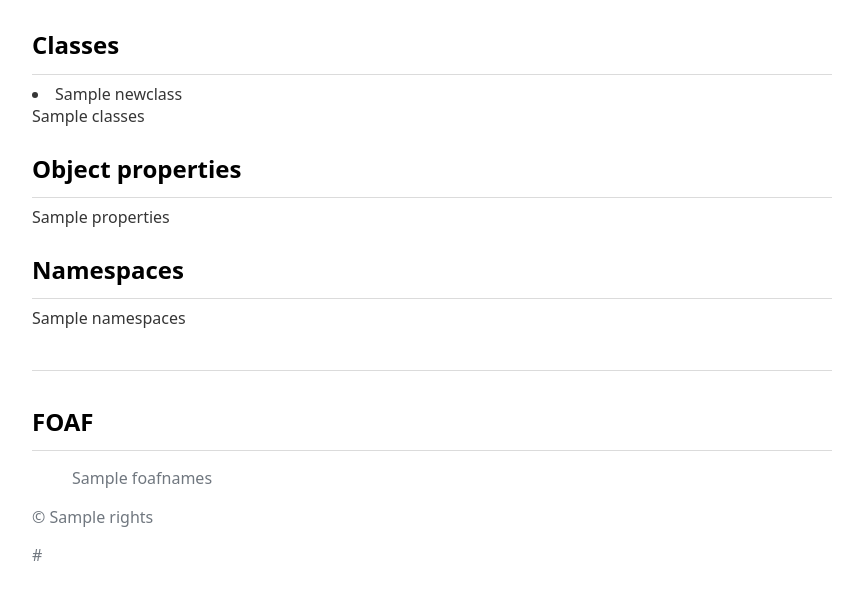
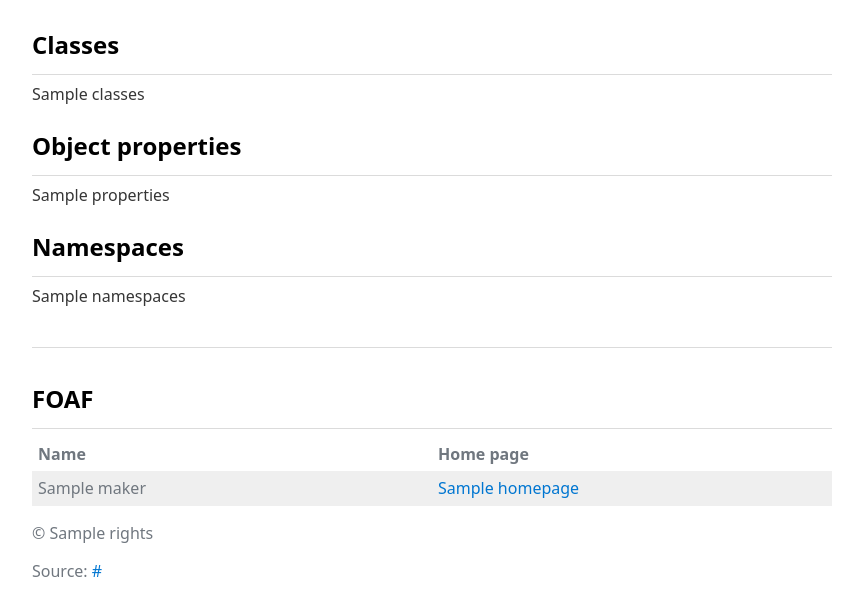
Before and after one commit to robertbrook/ttl2html, a Flask app: template templates/index.html in a window 1280 px wide. Shown: the part 467-1070 px from the top of the page, without its empty margins (208-1071 px from the left). Before the commit the page ends 1028 px from the top, so only its background shows below. Run offline with Flask 2, Linux system fonts and the light colour scheme; the template is opened without the code that fills it: most values are stand-ins (such as "Sample title", 1, 10 or a date in 2020); parts of the project's set-up code (start-up, migrations or seed data) failed here and were passed over.

Commit message:
FOAF hack

```diff
--- a/app.py
+++ b/app.py
@@ -1,101 +1,119 @@
 import os
 import rdflib
 import requests
+
 from rdflib.namespace import RDF, FOAF, OWL, RDFS, DCTERMS
 from string import Template
 from flask import Flask, escape, request, render_template
-app = Flask(__name__)
 from markupsafe import Markup
 
+app = Flask(__name__)
+app.jinja_options['extensions'].append('jinja2.ext.debug')
 
 @app.route('/')
 def index():
 
-	ttlurl = request.args.get('ttlurl', "https://raw.githubusercontent.com/ukparliament/ontologies/master/procedure/procedure-ontology.ttl")
+    ttlurl = request.args.get('ttlurl', "https://raw.githubusercontent.com/ukparliament/ontologies/master/procedure/procedure-ontology.ttl")
 
-	ppr = rdflib.Namespace("http://parliament.uk/ontologies/procedure/")
-	g = rdflib.Graph()
+    ppr = rdflib.Namespace("http://parliament.uk/ontologies/procedure/")
+    g = rdflib.Graph()
 
-	result = g.parse(data=requests.get(ttlurl).text, format="turtle")
+    result = g.parse(data=requests.get(ttlurl).text, format="turtle")
 
-	newclasses = []
+    newclasses = []
 
-	classes = []
+    classes = []
 
-	for s, p, o in g.triples((None, RDF.type, OWL.Class)):
-		isSubClass = g.value(s, RDFS.subClassOf)
-		subClassNote = ""
-		if isSubClass is not None:
-			subclassstub = g.value(s, RDFS.subClassOf).split('/')[-1]
-			subClassNote = f"<p>{g.label(s)} (subclass) &larr; {subclassstub} (superclass)</p>"
+    for s, p, o in g.triples((None, RDF.type, OWL.Class)):
+        # newclasses.append({g.label(s), p, o})
+        isSubClass = g.value(s, RDFS.subClassOf)
+        subClassNote = ""
+        if isSubClass is not None:
+            subclassstub = g.value(s, RDFS.subClassOf).split('/')[-1]
+            subClassNote = f"<p>{g.label(s)} (subclass) &larr; {subclassstub} (superclass)</p>"
 
-			print(subclassstub)
-		h3id = g.label(s).lower().replace(" ", "-")
-		classes.append(f'<article class="class"><h3 id="{h3id}">{g.label(s)}</h3> {subClassNote}<p>{g.value(s, RDFS.comment)}</p></article>')
-		newclasses.append({h3id,g.label(s),subClassNote,g.value(s, RDFS.comment)})
-
-	classes = ''.join(classes)
-
-	properties = []
-
-	for s, p, o in g.triples((None, RDF.type, OWL.ObjectProperty)):
-		h3id = g.label(s).lower().replace(" ", "-")
-		domainstub = g.value(s, RDFS.domain).split('/')[-1]
-		rangestub = g.value(s, RDFS.range).split('/')[-1]
-		# rangestub = g.value(s, RDFS.range).n3(g.namespace_manager)
-
-		properties.append(
-			f'<article class="property"><h3 id="{h3id}">{g.label(s)}</h3><p>{domainstub} (domain) &rarr; {g.label(s)} (property) &rarr; {rangestub} (range)</p><p>{g.value(s, RDFS.comment)}</p></article>')
-
-	properties = ''.join(properties)
-
-	namespaces = []
-
-	for namespace in g.namespaces():
-		namespaces.append(f'<p class="namespace"><strong>{namespace[0]}</strong> {namespace[1]}</p>')
-
-	namespaces = ''.join(namespaces)
-
-	foafnames = []
-
-	for foafname in g.objects(None, FOAF.name):
-		foafnames.append(f'<li class="name">{foafname}</li>')
-
-	foafnames = ''.join(foafnames)
-
-	for s, p, o in g.triples((None, RDF.type, OWL.Ontology)):
-		title = g.value(s, DCTERMS.title)
-		description = g.value(s, DCTERMS.description)
-		created = g.value(s, DCTERMS.created)
-		rights = g.value(s, DCTERMS.rights)
-		depiction = g.value(s, FOAF.depiction) or "" # check
-		# makers = g.value(s, FOAF.maker) or "" # check
+            print(subclassstub)
+        h3id = g.label(s).lower().replace(" ", "-")
+        classes.append(f'<article class="class"><h3 id="{h3id}">{g.label(s)}</h3> {subClassNote}<p>{g.value(s, RDFS.comment)}</p></article>')
 
 
-	for maker in g.objects(s, FOAF.maker):
-		for s,p,o in g.triples((maker,None,None)):
-			print(s,p,o)
+    classes = ''.join(classes)
 
-# 	for foafhomepage in g.objects(None, FOAF.homepage):
-# 		print(foafhomepage)
+    properties = []
 
-	return render_template('index.html',
-	title=Markup(title),
-	created=Markup(created),
-	rights=Markup(rights),
-	description=Markup(description),
-	depiction=Markup(depiction),
-	classes=Markup(classes),
-	properties=Markup(properties),
-	namespaces=Markup(namespaces),
-	foafnames=Markup(foafnames),
-	ttlurl=ttlurl,
-	newclasses=newclasses
-	)
+    for s, p, o in g.triples((None, RDF.type, OWL.ObjectProperty)):
+        h3id = g.label(s).lower().replace(" ", "-")
+        domainstub = g.value(s, RDFS.domain).split('/')[-1]
+        rangestub = g.value(s, RDFS.range).split('/')[-1]
+        # rangestub = g.value(s, RDFS.range).n3(g.namespace_manager)
+
+        properties.append(
+            f'<article class="property"><h3 id="{h3id}">{g.label(s)}</h3><p>{domainstub} (domain) &rarr; {g.label(s)} (property) &rarr; {rangestub} (range)</p><p>{g.value(s, RDFS.comment)}</p></article>')
+
+    properties = ''.join(properties)
+
+    namespaces = []
+
+    for namespace in g.namespaces():
+        namespaces.append(f'<p class="namespace"><strong>{namespace[0]}</strong> {namespace[1]}</p>')
+
+    namespaces = ''.join(namespaces)
+
+    foafnames = []
+
+    for foafname in g.objects(None, FOAF.name):
+
+        foafnames.append(f'<li class="name">{foafname}</li>')
+
+    foafnames = ''.join(foafnames)
+
+    for s, p, o in g.triples((None, RDF.type, OWL.Ontology)):
+        title = g.value(s, DCTERMS.title)
+        description = g.value(s, DCTERMS.description)
+        created = g.value(s, DCTERMS.created)
+        rights = g.value(s, DCTERMS.rights)
+        depiction = g.value(s, FOAF.depiction) or "" # check
+        # makers = g.value(s, FOAF.maker) or "" # check
+
+    newfoafnames = []
+
+    foafmakerids = []
+
+    makerobjects = []
+
+    for maker in g.objects(s, FOAF.maker):
+        foafmakerids.append(maker)
+        makerobject = {}
+        for s,p,o in g.triples((maker,None,None)):
+            makerobject['id'] = str(s)
+            makerobject['name'] = str(g.value(s, FOAF.name))
+            makerobject['homepage'] = str(g.value(s, FOAF.homepage))
+
+            makerobjects.append(makerobject)
+
+    makers = []
+    for i in makerobjects:
+        if i not in makers:
+            makers.append(i)
+
+    return render_template('index.html',
+    title=Markup(title),
+    created=Markup(created),
+    rights=Markup(rights),
+    description=Markup(description),
+    depiction=Markup(depiction),
+    classes=Markup(classes),
+    properties=Markup(properties),
+    namespaces=Markup(namespaces),
+    foafnames=Markup(foafnames),
+    ttlurl=ttlurl,
+    newclasses=newclasses,
+    makers    =   makers
+    )
 
 if __name__ == "__main__":
-	port = int(os.environ.get("PORT", 5000))
-	app.run(host='0.0.0.0', port=port)
+    port = int(os.environ.get("PORT", 5000))
+    app.run(host='0.0.0.0', port=port)
 
 
 # data=requests.get(githuburl).text
--- a/templates/index.html
+++ b/templates/index.html
@@ -23,12 +23,8 @@ article {margin: 2rem auto;}
 </header>
 <main>
 
-
 <h2 id="classes">Classes</h2>
 <hr>
-{% for newclass in newclasses %}
-        <li>{{ newclass }}</li>
-    {% endfor %}
 
 {{ classes }}
 
@@ -46,10 +42,27 @@ article {margin: 2rem auto;}
 <h2 id="foaf"><abbr>FOAF</abbr></h2>
 <hr>
 
-<ul>{{ foafnames }}</ul>
+<table>
+<tr>
+<th>Name</th>
+<th>Home page</th>
+</tr>
+{% for maker in makers %}
+
+        <tr>
+        <td>{{ maker.name|e }}</td>
+        <td>
+        {% if maker.homepage|e != "None" %}
+        <a href="{{ maker.homepage|e }}">{{ maker.homepage|e }}</a>
+
+        {% endif %}</td>
+        </tr>
+
+    {% endfor %}
+    </table>
 
 <p id="copyright">&copy; {{ rights }}</p>
 
-<p id="url">{{ ttlurl }}</p></footer>
+<p id="url">Source: <a href="{{ ttlurl }}">{{ ttlurl }}</a></p></footer>
 </body>
 </html>
```
